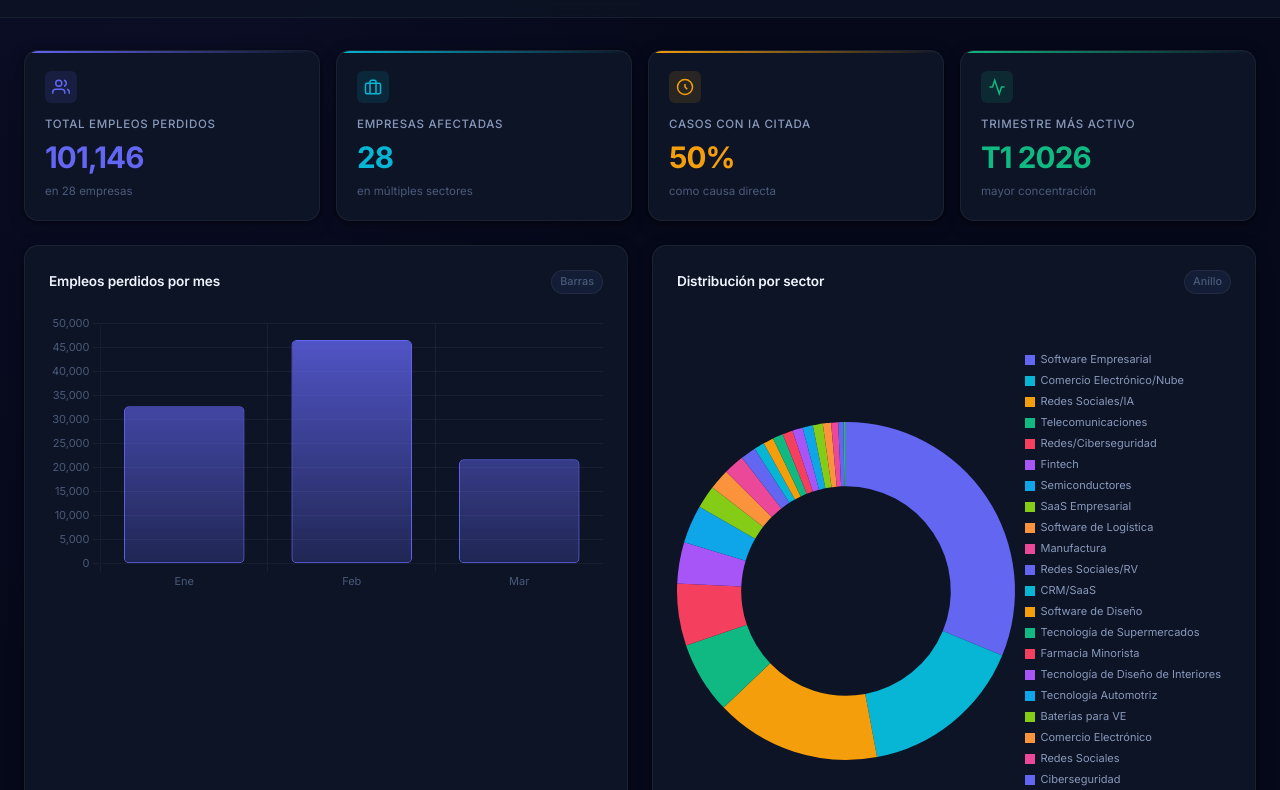
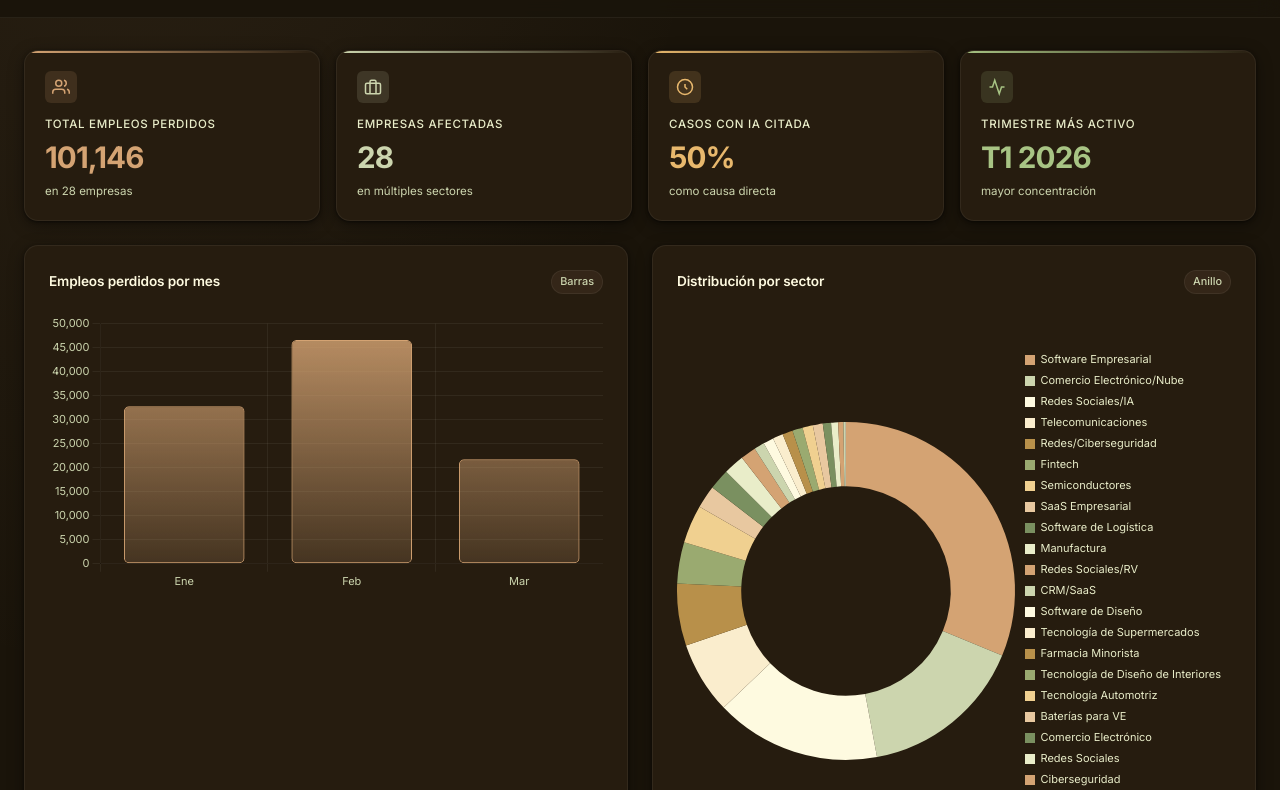
Before and after one commit to JoelBuenrostro/tech-layoffs-2026, an Astro site: page / in a window 1280 px wide. Shown: the part 76-866 px from the top of the page. Built offline with nearby package versions, Linux system fonts and the light colour scheme; Astro itself is replaced by a stand-in of ours.

Commit message:
Atribución de datos
- Actualizar favicon.svg con diseño de tendencia bajista acorde a la nueva paleta
- Agregar sección de fuente de datos en README con crédito a Syed Ali Taqi y link a Kaggle
- Cambiar paleta de colores a tema oscuro-terroso (Dry Sage, Beige, Cornsilk, Papaya Whip, Light Bronze)
- Actualizar tokens en global.css, colores hardcodeados en dashboard.css y paleta en charts.ts

```diff
--- a/src/layouts/Layout.astro
+++ b/src/layouts/Layout.astro
@@ -1,22 +1,29 @@
 ---
-import '../styles/global.css';
+import "../styles/global.css";
 
 interface Props {
   title?: string;
 }
-const { title = 'Tech Layoffs 2026 Dashboard' } = Astro.props;
+const { title = "Tech Layoffs 2026 Dashboard" } = Astro.props;
 ---
+
 <!doctype html>
 <html lang="es">
   <head>
     <meta charset="UTF-8" />
     <meta name="viewport" content="width=device-width, initial-scale=1.0" />
-    <meta name="description" content="Análisis de despidos en la industria tecnológica durante 2026" />
+    <meta
+      name="description"
+      content="Análisis de despidos en la industria tecnológica durante 2026"
+    />
     <title>{title}</title>
-    <link rel="icon" type="image/svg+xml" href="/tech-layoffs-2026/favicon.svg" />
+    <link rel="icon" type="image/svg+xml" href={import.meta.env.BASE_URL + 'favicon.svg'} />
     <link rel="preconnect" href="https://fonts.googleapis.com" />
     <link rel="preconnect" href="https://fonts.gstatic.com" crossorigin />
-    <link href="https://fonts.googleapis.com/css2?family=Inter:wght@400;500;600;700&display=swap" rel="stylesheet" />
+    <link
+      href="https://fonts.googleapis.com/css2?family=Inter:wght@400;500;600;700&display=swap"
+      rel="stylesheet"
+    />
   </head>
   <body>
     <slot />
--- a/src/scripts/charts.ts
+++ b/src/scripts/charts.ts
@@ -19,15 +19,23 @@ export interface ChartData {
   topCompanies: CompanyRow[];
 }
 
-// Paleta de colores — perceptualmente distintos sobre fondo oscuro
+// Paleta de colores — Dry Sage · Beige · Cornsilk · Papaya Whip · Light Bronze + variantes
 const PALETTE = [
-  '#6366f1', '#06b6d4', '#f59e0b', '#10b981', '#f43f5e',
-  '#a855f7', '#0ea5e9', '#84cc16', '#fb923c', '#ec4899',
+  '#d4a373', // Light Bronze
+  '#ccd5ae', // Dry Sage
+  '#fefae0', // Cornsilk
+  '#faedcd', // Papaya Whip
+  '#b8904a', // Bronze oscuro
+  '#9aaa70', // Sage oscuro
+  '#f0d090', // Dorado claro
+  '#e8c8a0', // Melocotón
+  '#7a9060', // Sage profundo
+  '#e9edc9', // Beige
 ];
 
-const GRID_COLOR   = 'rgba(255,255,255,0.05)';
-const TICK_COLOR   = '#4a5a7a';
-const LEGEND_COLOR = '#8899bb';
+const GRID_COLOR   = 'rgba(254,250,224,0.06)';
+const TICK_COLOR   = '#ccd5ae';
+const LEGEND_COLOR = '#e9edc9';
 
 const baseScales = {
   x: { ticks: { color: TICK_COLOR, font: { size: 11 } }, grid: { color: GRID_COLOR } },
@@ -49,11 +57,11 @@ export function initCharts(data: ChartData): void {
         data: byMonth.map(d => d.jobs_cut),
         backgroundColor: (ctx: any) => {
           const g = ctx.chart.ctx.createLinearGradient(0, 0, 0, 260);
-          g.addColorStop(0, 'rgba(99,102,241,0.85)');
-          g.addColorStop(1, 'rgba(99,102,241,0.2)');
+          g.addColorStop(0, 'rgba(212,163,115,0.90)');
+          g.addColorStop(1, 'rgba(212,163,115,0.15)');
           return g;
         },
-        borderColor: '#6366f1',
+        borderColor: '#d4a373',
         borderWidth: 1,
         borderRadius: 5,
         borderSkipped: false,
@@ -113,11 +121,11 @@ export function initCharts(data: ChartData): void {
         data: topCompanies.map(d => d.jobs_cut),
         backgroundColor: (ctx: any) => {
           const g = ctx.chart.ctx.createLinearGradient(300, 0, 0, 0);
-          g.addColorStop(0, 'rgba(245,158,11,0.85)');
-          g.addColorStop(1, 'rgba(245,158,11,0.2)');
+          g.addColorStop(0, 'rgba(204,213,174,0.90)');
+          g.addColorStop(1, 'rgba(204,213,174,0.15)');
           return g;
         },
-        borderColor: '#f59e0b',
+        borderColor: '#ccd5ae',
         borderWidth: 1,
         borderRadius: 4,
         borderSkipped: false,
--- a/src/styles/dashboard.css
+++ b/src/styles/dashboard.css
@@ -16,7 +16,7 @@
 
 /* ── Header ── */
 .header {
-  background: rgba(13, 20, 37, 0.8);
+  background: rgba(26, 20, 10, 0.90);
   backdrop-filter: blur(12px);
   -webkit-backdrop-filter: blur(12px);
   border-bottom: 1px solid var(--border-subtle);
@@ -57,7 +57,7 @@ h1 {
   letter-spacing: -0.02em;
 }
 .year-accent {
-  background: linear-gradient(135deg, var(--accent-primary), #818cf8);
+  background: linear-gradient(135deg, var(--accent-primary), #ccd5ae);
   -webkit-background-clip: text;
   -webkit-text-fill-color: transparent;
   background-clip: text;
--- a/src/styles/global.css
+++ b/src/styles/global.css
@@ -5,65 +5,70 @@
 ───────────────────────────────────────────────────────────────────────────── */
 
 /* ── Design Tokens ────────────────────────────────────────────────────────── */
+/*
+   Paleta: Dry Sage · Beige · Cornsilk · Papaya Whip · Light Bronze
+           #ccd5ae    #e9edc9  #fefae0    #faedcd       #d4a373
+   Tema: oscuro-terroso — fondos café profundo, acentos cálidos
+*/
 :root {
-  /* Fondos */
-  --bg-base:     #06091a;
-  --bg-surface:  #0d1425;
-  --bg-elevated: #131d35;
-  --bg-overlay:  #1a2641;
+  /* Fondos — café oscuro profundo derivado de la paleta */
+  --bg-base:     #1a140a;
+  --bg-surface:  #261c0f;
+  --bg-elevated: #342618;
+  --bg-overlay:  #43311f;
 
-  /* Bordes */
-  --border-subtle:  rgba(255, 255, 255, 0.06);
-  --border-default: rgba(255, 255, 255, 0.10);
-  --border-strong:  rgba(255, 255, 255, 0.16);
+  /* Bordes — crema sutil sobre oscuro */
+  --border-subtle:  rgba(254, 250, 224, 0.06);
+  --border-default: rgba(254, 250, 224, 0.11);
+  --border-strong:  rgba(254, 250, 224, 0.20);
 
   /* Texto */
-  --text-primary:   #f0f4ff;
-  --text-secondary: #8899bb;
-  --text-muted:     #4a5a7a;
-  --text-disabled:  #2e3d5c;
+  --text-primary:   #fefae0; /* Cornsilk      */
+  --text-secondary: #e9edc9; /* Beige         */
+  --text-muted:     #ccd5ae; /* Dry Sage      */
+  --text-disabled:  #6a6050;
 
-  /* Acento principal (Indigo) */
-  --accent-primary:      #6366f1;
-  --accent-primary-dim:  rgba(99, 102, 241, 0.15);
-  --accent-primary-glow: rgba(99, 102, 241, 0.35);
+  /* Acento principal — Light Bronze */
+  --accent-primary:      #d4a373;
+  --accent-primary-dim:  rgba(212, 163, 115, 0.18);
+  --accent-primary-glow: rgba(212, 163, 115, 0.38);
 
-  /* Colores semánticos KPI (uno por tarjeta) */
-  --kpi-1: #6366f1; /* Indigo  — empleos    */
-  --kpi-2: #06b6d4; /* Cyan    — empresas   */
-  --kpi-3: #f59e0b; /* Amber   — IA %       */
-  --kpi-4: #10b981; /* Emerald — trimestre  */
+  /* Colores semánticos KPI */
+  --kpi-1: #d4a373; /* Light Bronze  — empleos    */
+  --kpi-2: #ccd5ae; /* Dry Sage      — empresas   */
+  --kpi-3: #e8b86d; /* Amber dorado  — IA %       */
+  --kpi-4: #a8c484; /* Sage verde    — trimestre  */
 
-  --kpi-1-dim: rgba(99,  102, 241, 0.12);
-  --kpi-2-dim: rgba(6,   182, 212, 0.12);
-  --kpi-3-dim: rgba(245, 158,  11, 0.12);
-  --kpi-4-dim: rgba(16,  185, 129, 0.12);
+  --kpi-1-dim: rgba(212, 163, 115, 0.14);
+  --kpi-2-dim: rgba(204, 213, 174, 0.14);
+  --kpi-3-dim: rgba(232, 184, 109, 0.14);
+  --kpi-4-dim: rgba(168, 196, 132, 0.14);
 
-  /* Paleta de gráficas — perceptualmente distintos, contraste AA sobre fondo oscuro */
-  --chart-1:  #6366f1;
-  --chart-2:  #06b6d4;
-  --chart-3:  #f59e0b;
-  --chart-4:  #10b981;
-  --chart-5:  #f43f5e;
-  --chart-6:  #a855f7;
-  --chart-7:  #0ea5e9;
-  --chart-8:  #84cc16;
-  --chart-9:  #fb923c;
-  --chart-10: #ec4899;
+  /* Paleta de gráficas — los 5 colores + variantes */
+  --chart-1:  #d4a373; /* Light Bronze         */
+  --chart-2:  #ccd5ae; /* Dry Sage             */
+  --chart-3:  #fefae0; /* Cornsilk             */
+  --chart-4:  #faedcd; /* Papaya Whip          */
+  --chart-5:  #b8904a; /* Bronze oscuro        */
+  --chart-6:  #9aaa70; /* Sage oscuro          */
+  --chart-7:  #f0d090; /* Dorado claro         */
+  --chart-8:  #e8c8a0; /* Melocotón            */
+  --chart-9:  #7a9060; /* Sage profundo        */
+  --chart-10: #e9edc9; /* Beige                */
 
   /* Estado semántico */
-  --status-positive-bg: rgba(16,  185, 129, 0.12);
-  --status-positive-fg: #34d399;
-  --status-negative-bg: rgba(244,  63,  94, 0.12);
-  --status-negative-fg: #fb7185;
-  --status-neutral-bg:  rgba(148, 163, 184, 0.10);
-  --status-neutral-fg:  #94a3b8;
+  --status-positive-bg: rgba(168, 196, 132, 0.14);
+  --status-positive-fg: #a8c484; /* Sage verde   */
+  --status-negative-bg: rgba(212, 163, 115, 0.14);
+  --status-negative-fg: #d4a373; /* Light Bronze */
+  --status-neutral-bg:  rgba(204, 213, 174, 0.12);
+  --status-neutral-fg:  #ccd5ae; /* Dry Sage     */
 
   /* Badge IA */
-  --ai-yes-bg: rgba(99, 102, 241, 0.15);
-  --ai-yes-fg: #a5b4fc;
-  --ai-no-bg:  rgba(74,  90, 122, 0.15);
-  --ai-no-fg:  #4a5a7a;
+  --ai-yes-bg: rgba(212, 163, 115, 0.18);
+  --ai-yes-fg: #d4a373;
+  --ai-no-bg:  rgba(204, 213, 174, 0.14);
+  --ai-no-fg:  #ccd5ae;
 
   /* Espaciado — escala de 4px */
   --space-1:  0.25rem;
@@ -83,8 +88,8 @@
   --radius-full: 9999px;
 
   /* Sombras */
-  --shadow-card:         0 1px 3px rgba(0, 0, 0, 0.4), 0 4px 16px rgba(0, 0, 0, 0.3);
-  --shadow-glow-primary: 0 0 24px rgba(99, 102, 241, 0.18);
+  --shadow-card:         0 1px 3px rgba(0, 0, 0, 0.5), 0 4px 16px rgba(0, 0, 0, 0.4);
+  --shadow-glow-primary: 0 0 24px rgba(212, 163, 115, 0.22);
 
   /* Tipografía */
   --font-sans: 'Inter', -apple-system, BlinkMacSystemFont, 'Segoe UI', sans-serif;
@@ -111,8 +116,8 @@ body {
   color: var(--text-primary);
   min-height: 100vh;
   background-image:
-    radial-gradient(ellipse 80% 50% at 10% -10%, rgba(99, 102, 241, 0.08) 0%, transparent 60%),
-    radial-gradient(ellipse 60% 40% at 90% 100%, rgba(6, 182, 212, 0.05) 0%, transparent 50%);
+    radial-gradient(ellipse 80% 50% at 10% -10%, rgba(212, 163, 115, 0.10) 0%, transparent 60%),
+    radial-gradient(ellipse 60% 40% at 90% 100%, rgba(204, 213, 174, 0.06) 0%, transparent 50%);
   -webkit-font-smoothing: antialiased;
   -moz-osx-font-smoothing: grayscale;
 }
```
Also changed, not shown: src/pages/index.astro (+8 -8 lines), README.md, public/favicon.svg.
